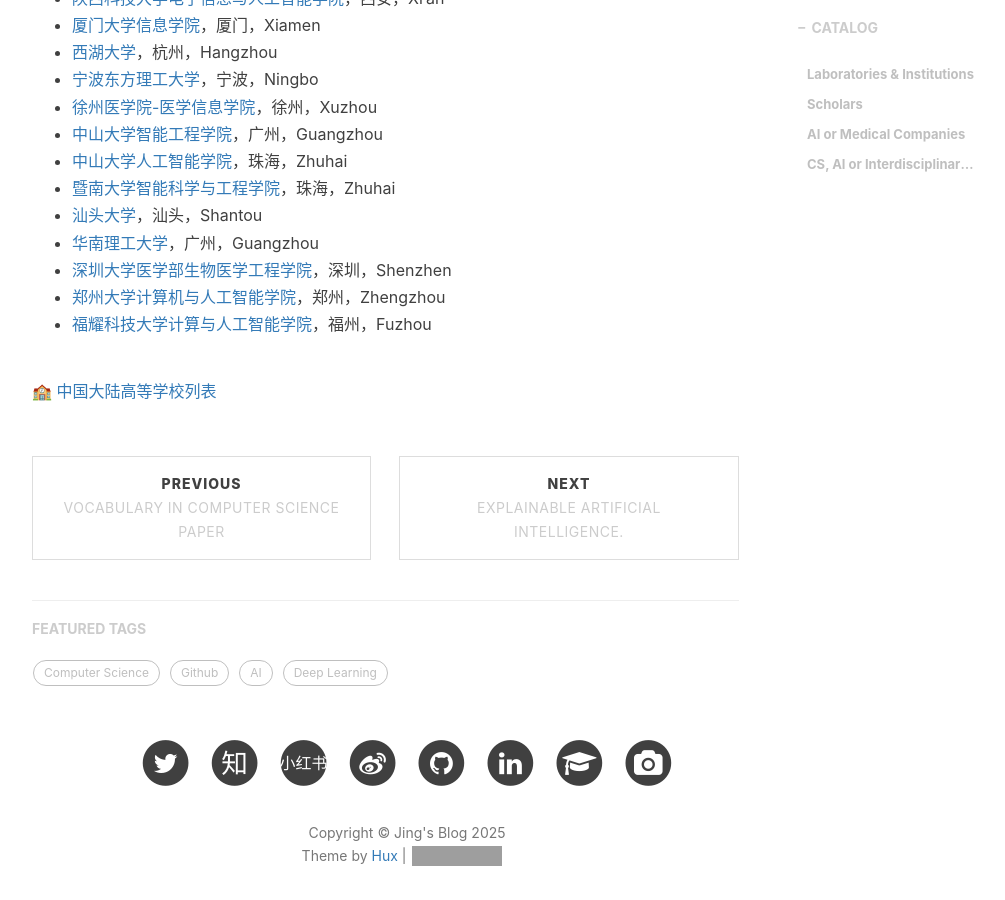
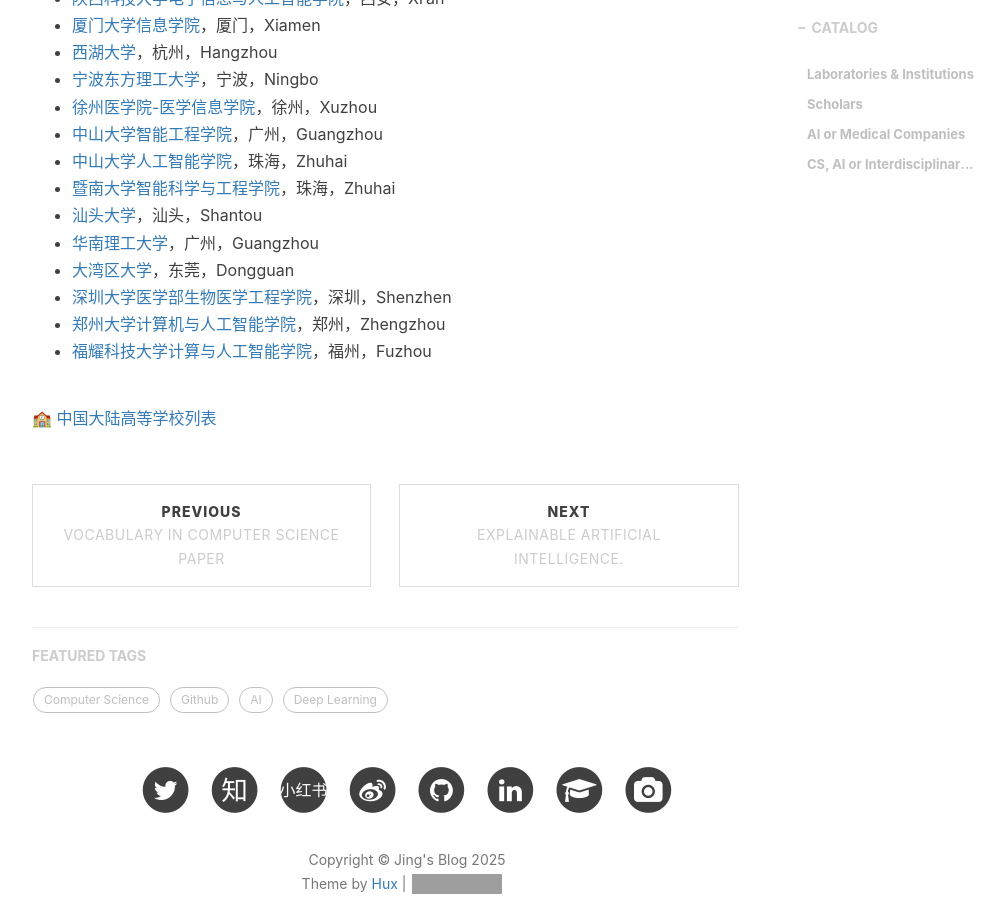
Before and after one commit to jizhang02/jizhang02.github.io, a Jekyll site: the page built from _posts/2020-02-26-csinfo.markdown, in a window 1280 px wide and 900 px high, scrolled down 5300 px. Shown: the whole window, without its empty margins (233-1238 px from the left). Built offline with Jekyll 4.4.1, drawn with Linux system fonts in a browser that asks for light colours; nearby versions of some CDN libraries; library files that are not in the unit come from our copies; a script that is not in the unit is left out; comment, search, counter and statistics services are not loaded; grey boxes are pictures that could not be loaded.

Commit message:
Update 2020-02-26-csinfo.markdown

```diff
--- a/_posts/2020-02-26-csinfo.markdown
+++ b/_posts/2020-02-26-csinfo.markdown
@@ -174,6 +174,7 @@
 * [暨南大学智能科学与工程学院](https://sisse.jnu.edu.cn/_s328/main.psp)，珠海，Zhuhai
 * [汕头大学](http://job.stu.edu.cn/engage_job/positionDetail.aspx?jobID=827)，汕头，Shantou
 * [华南理工大学](http://www2.scut.edu.cn/hr/2019/0506/c4457a317013/page.htm)，广州，Guangzhou
+* [大湾区大学](https://www.gbu.edu.cn/)，东莞，Dongguan
 * [深圳大学医学部生物医学工程学院](http://bme.szu.edu.cn/index.html)，深圳，Shenzhen
 * [郑州大学计算机与人工智能学院](http://www7.zzu.edu.cn/csai/)，郑州，Zhengzhou
 * [福耀科技大学计算与人工智能学院](https://cs.fyust.edu.cn/index.htm)，福州，Fuzhou
```
